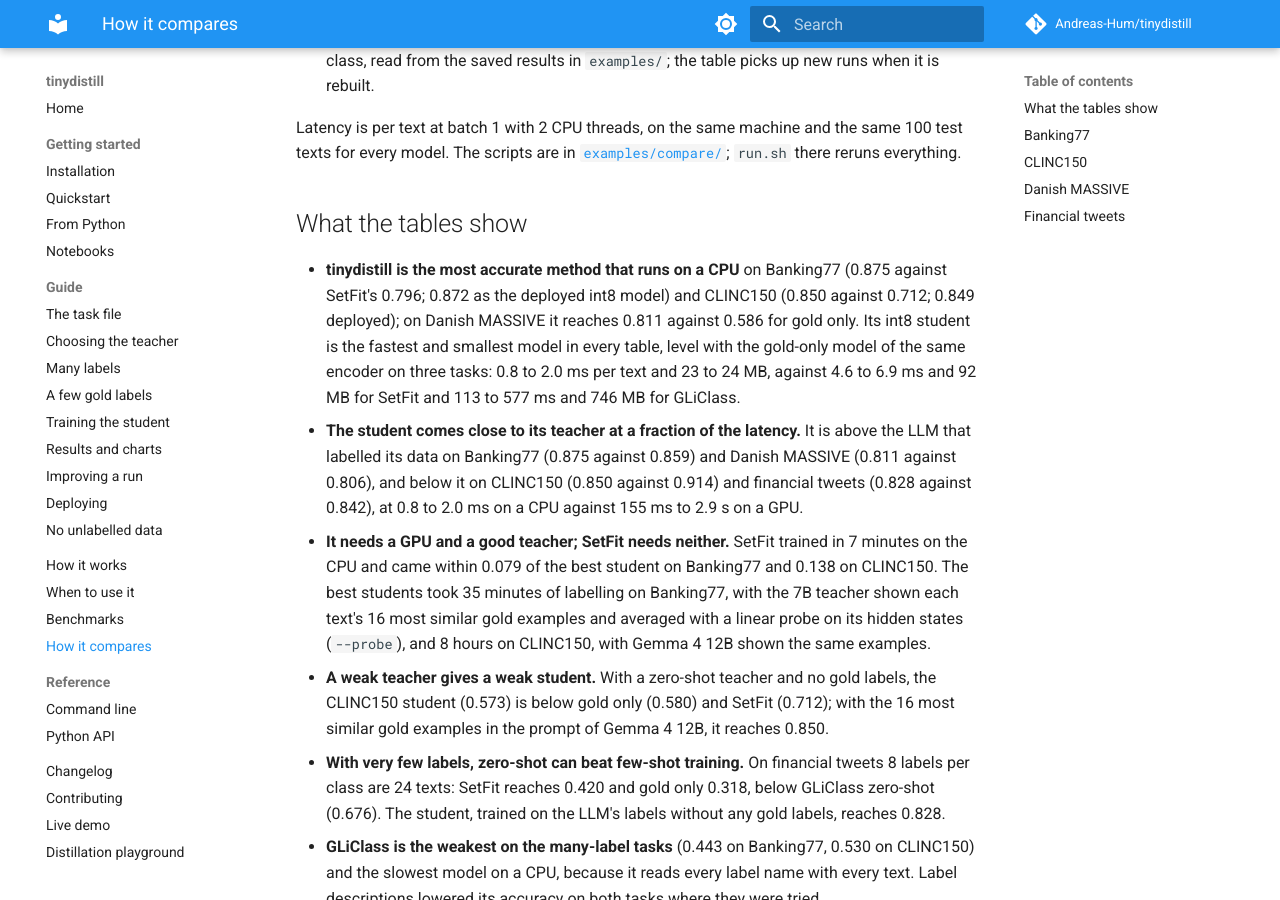
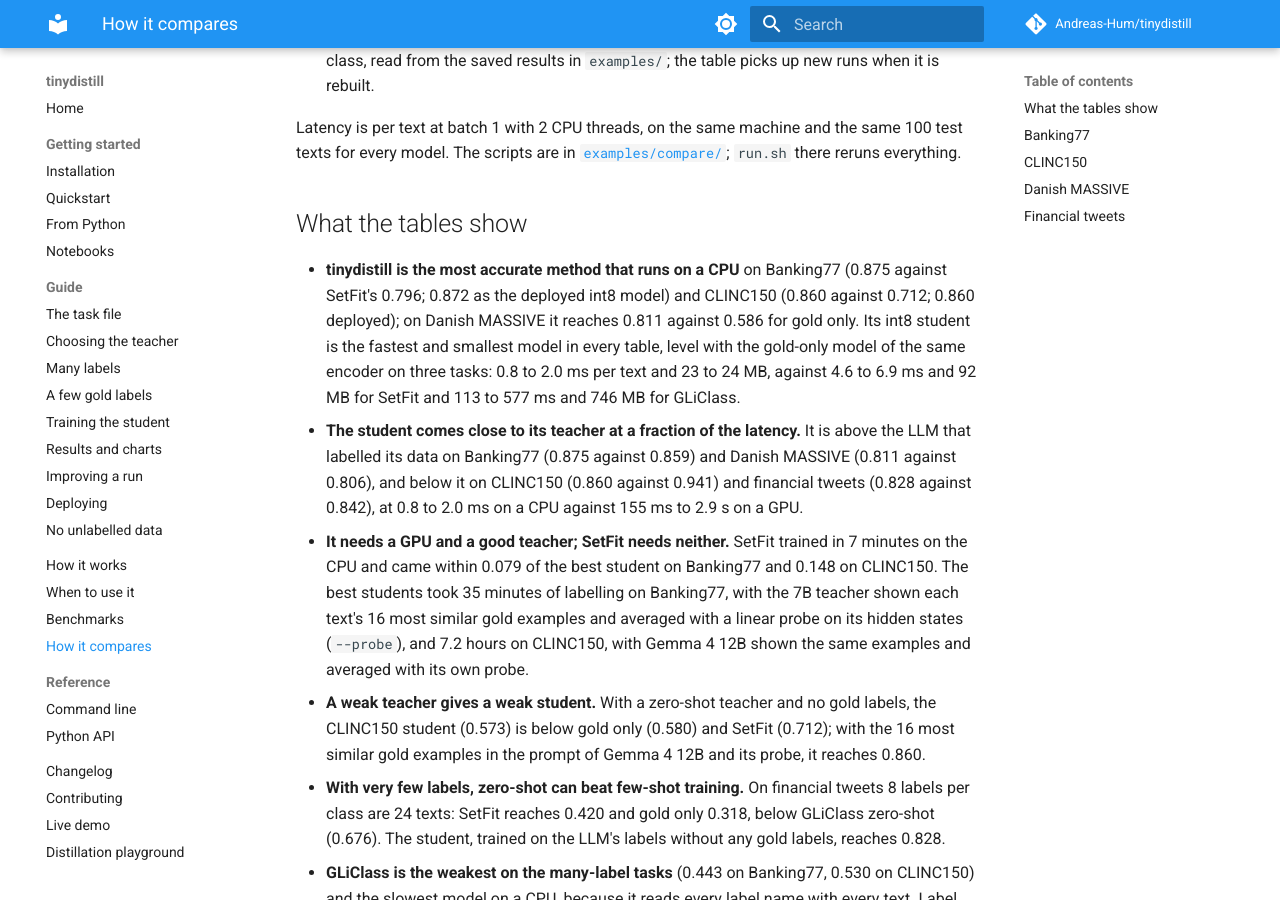
Before and after one commit to Andreas-Hum/tinydistill, an MkDocs documentation site: the page built from docs/how-it-compares.md, in a window 1280 px wide and 900 px high, scrolled down 436 px. Built offline with MkDocs 1.6.1 and Material for MkDocs 9.7.7, drawn with Linux system fonts in a browser that asks for light colours; comment, search, counter and statistics services are not loaded; some of the changed text lies outside the part shown.

Commit message:
CLINC150 results for the probe on Gemma 4 12B; its student on the Hub

```diff
--- a/docs/how-it-compares.md
+++ b/docs/how-it-compares.md
@@ -21,22 +21,22 @@ reruns everything.
 ## What the tables show
 
 - **tinydistill is the most accurate method that runs on a CPU** on Banking77 (0.875 against SetFit's 0.796;
-  0.872 as the deployed int8 model) and CLINC150 (0.850 against 0.712; 0.849 deployed); on Danish MASSIVE it
+  0.872 as the deployed int8 model) and CLINC150 (0.860 against 0.712; 0.860 deployed); on Danish MASSIVE it
   reaches 0.811 against 0.586 for gold only. Its int8 student is the fastest and smallest model in every table,
   level with the gold-only model of the same encoder on three tasks: 0.8 to 2.0 ms per text and 23 to 24 MB,
   against 4.6 to 6.9 ms and 92 MB for SetFit and 113 to 577 ms and 746 MB for GLiClass.
 - **The student comes close to its teacher at a fraction of the latency.** It is above the LLM that labelled its
   data on Banking77 (0.875 against 0.859) and Danish MASSIVE (0.811 against 0.806), and below it on CLINC150
-  (0.850 against 0.914) and financial tweets (0.828 against 0.842), at 0.8 to 2.0 ms on a CPU against 155 ms
+  (0.860 against 0.941) and financial tweets (0.828 against 0.842), at 0.8 to 2.0 ms on a CPU against 155 ms
   to 2.9 s on a GPU.
 - **It needs a GPU and a good teacher; SetFit needs neither.** SetFit trained in 7 minutes on the CPU and came
-  within 0.079 of the best student on Banking77 and 0.138 on CLINC150. The best students took 35 minutes of
+  within 0.079 of the best student on Banking77 and 0.148 on CLINC150. The best students took 35 minutes of
   labelling on Banking77, with the 7B teacher shown each text's 16 most similar gold examples and averaged with
-  a linear probe on its hidden states (`--probe`), and 8 hours on CLINC150, with Gemma 4 12B shown the same
-  examples.
+  a linear probe on its hidden states (`--probe`), and 7.2 hours on CLINC150, with Gemma 4 12B shown the same
+  examples and averaged with its own probe.
 - **A weak teacher gives a weak student.** With a zero-shot teacher and no gold labels, the CLINC150 student
   (0.573) is below gold only (0.580) and SetFit (0.712); with the 16 most similar gold examples in the prompt of
-  Gemma 4 12B, it reaches 0.850.
+  Gemma 4 12B and its probe, it reaches 0.860.
 - **With very few labels, zero-shot can beat few-shot training.** On financial tweets 8 labels per class are 24
   texts: SetFit reaches 0.420 and gold only 0.318, below GLiClass zero-shot (0.676). The student, trained on
   the LLM's labels without any gold labels, reaches 0.828.
@@ -90,10 +90,10 @@ Reported in the papers, not rerun. The protocol differs from the table above: 10
 | GLiClass zero-shot, `gliclass-base-v3.0` | 0 | label names and descriptions | 0.520 | 0.616 | 538.3 ms | 746 MB | none | no |
 | The LLM as the classifier: `Qwen2.5-7B-Instruct`, zero-shot, 4-bit | 0 | | 0.581 | 0.616 | 87 ms (RTX 4090) | 5.4 GB | none | yes, to run it |
 | tinydistill: `all-MiniLM-L6-v2` student of that LLM, ONNX int8 | 0 | the LLM's labels on 15,250 unlabelled texts | 0.573 ± 0.003 | 0.604 ± 0.005 | 1.2 ms | 23 MB | 15 min labelling + 2 min training (RTX 4090) | yes, to build it |
-| The LLM as the classifier: `gemma-4-12B-it`, 16 similar examples, 4-bit | 1208 (in the prompt) | | 0.914 | 0.917 | 1340 ms (RTX 4090) | 7.5 GB | none | yes, to run it |
-| tinydistill: `all-MiniLM-L6-v2` student of that LLM, ONNX int8 | 1208 | the LLM's labels on 15,250 unlabelled texts | 0.850 ± 0.002 | 0.880 ± 0.002 | 1.1 ms | 23 MB | 8.0 h labelling + 2 min training (RTX 4090) | yes, to build it |
+| The LLM as the classifier: `gemma-4-12B-it`, 16 similar examples, 4-bit, probe | 1208 (in the prompt) | | 0.941 | 0.950 | 1300 ms (RTX 4090) | 7.5 GB | none | yes, to run it |
+| tinydistill: `all-MiniLM-L6-v2` student of that LLM, ONNX int8 | 1208 | the LLM's labels on 15,250 unlabelled texts | 0.860 ± 0.005 | 0.898 ± 0.004 | 0.8 ms | 23 MB | 7.2 h labelling + 82 s training (RTX 4090) | yes, to build it |
 
-CLINC150 (plus, with out of scope), 5,500 test texts. Every method that trains gets the same 1208 gold-labelled texts (8 per class, tinydistill's own pick with seed 0); mean ± standard deviation over 3 training seeds. Latency: batch 1, 2 threads, median over three passes through the same 100 test texts, each library's own inference (tinydistill's Predictor for the ONNX models); the LLM runs on a GPU. The gold-only and tinydistill accuracies are the PyTorch models'; their latency and size are those of the int8 export ("saved": timed when the run was made, not re-timed with the others). Build time is per model; the CPU runs trained with 16 threads. The last tinydistill row is [`examples/teachers-2026/similar/clinc150-gemma4-12b.json`](https://github.com/Andreas-Hum/tinydistill/blob/main/examples/teachers-2026/similar/clinc150-gemma4-12b.json), the most accurate of 11 saved runs on this test set that use at most 8 gold labels per class (picked on the test set, a tie at three decimals going to the better int8 model, then the smaller); the int8 model it times scores 0.849. The LLM and tinydistill rows before it are an earlier run, kept for reference: `examples/clinc150/clinc150-7b-shortlist20-keep-oos.json`.
+CLINC150 (plus, with out of scope), 5,500 test texts. Every method that trains gets the same 1208 gold-labelled texts (8 per class, tinydistill's own pick with seed 0); mean ± standard deviation over 3 training seeds. Latency: batch 1, 2 threads, median over three passes through the same 100 test texts, each library's own inference (tinydistill's Predictor for the ONNX models); the LLM runs on a GPU. The gold-only and tinydistill accuracies are the PyTorch models'; their latency and size are those of the int8 export ("saved": timed when the run was made, not re-timed with the others). Build time is per model; the CPU runs trained with 16 threads. The last tinydistill row is [`examples/teachers-2026/probe/clinc150-gemma4-12b-similar16-probe.json`](https://github.com/Andreas-Hum/tinydistill/blob/main/examples/teachers-2026/probe/clinc150-gemma4-12b-similar16-probe.json), the most accurate of 12 saved runs on this test set that use at most 8 gold labels per class (picked on the test set, a tie at three decimals going to the better int8 model, then the smaller); the int8 model it times scores 0.859. The LLM and tinydistill rows before it are an earlier run, kept for reference: `examples/clinc150/clinc150-7b-shortlist20-keep-oos.json`.
 <!-- /results -->
 
 ## Danish MASSIVE
```
Also changed, not shown: CHANGELOG.md (+3 -0 lines), README.md (+2 -1 lines), RESULTS.md (+19 -3 lines), examples/compare/clinc150.md (+3 -3 lines), examples/teachers-2026/probe/clinc150-gemma4-12b-similar16-probe.md (added, +22 -0 lines), examples/teachers-2026/probe/clinc150-gemma4-12b.md (added, +6 -0 lines), 5 other files.
